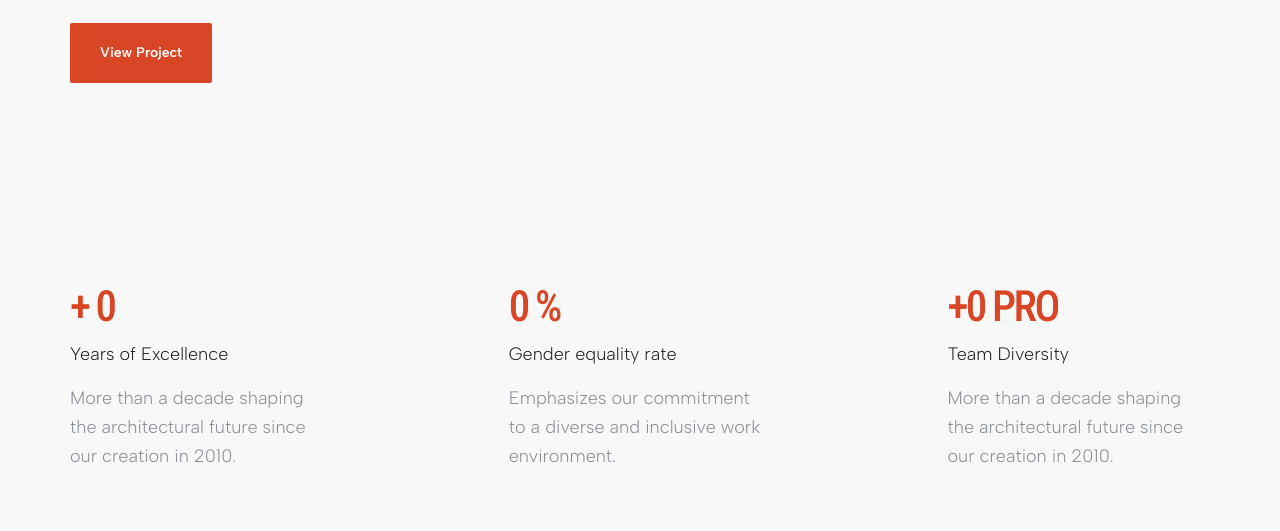
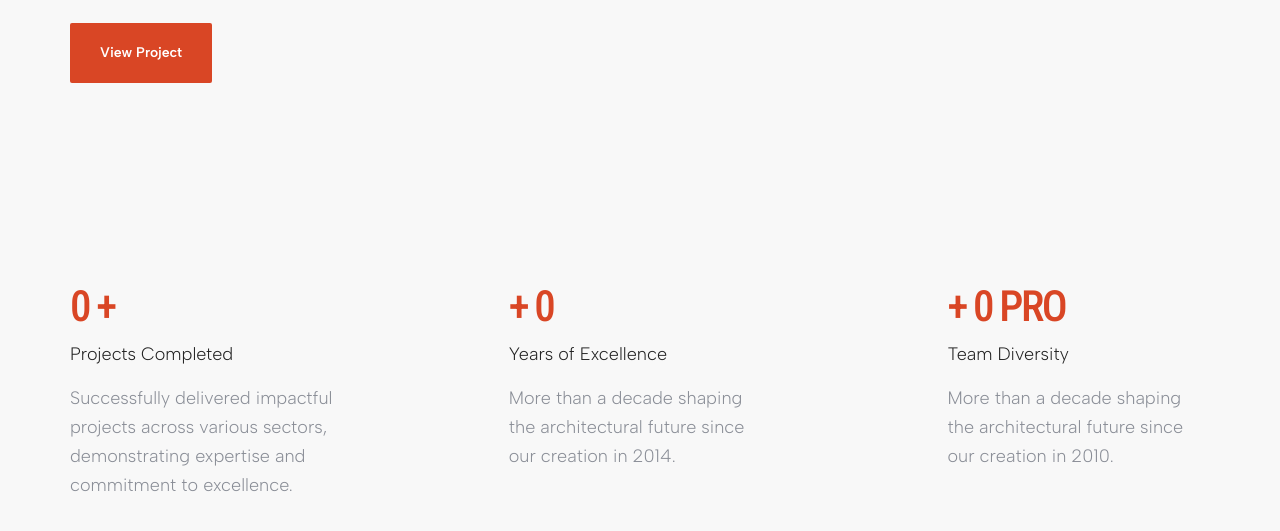
Before and after one commit to RedOrangeLtd/RedOrange-Consultancy, a Next.js app: page / in a window 1280 px wide. Shown: the part 2945-3476 px from the top of the page. Built offline with nearby package versions, Linux system fonts and the light colour scheme.

Commit message:
`Added Counter component and updated page layout`

```diff
--- /dev/null
+++ b/app/components/Counter.js
@@ -0,0 +1,55 @@
+const countersData = [
+  {
+    number: 60,
+    suffix: "+",
+    title: "Projects Completed",
+    description:
+      "Successfully delivered impactful projects across various sectors, demonstrating expertise and commitment to excellence.",
+  },
+
+  {
+    number: 10,
+    prefix: "+",
+    title: "Years of Excellence",
+    description:
+      "More than a decade shaping the architectural future since our creation in 2014.",
+  },
+  {
+    number: 60,
+    prefix: "+",
+    suffix: " Pro",
+    title: "Team Diversity",
+    description:
+      "More than a decade shaping the architectural future since our creation in 2010.",
+  },
+];
+
+const CounterItem = ({ prefix, number, suffix, title, description }) => (
+  <div className="col-lg-3 mil-mb-50">
+    <h3 className="mil-accent mil-mb-10">
+      {prefix && prefix}{" "}
+      <span className="mil-counter" data-number={number}>
+        {number}
+      </span>{" "}
+      {suffix && suffix}
+    </h3>
+    <p className="mil-dark mil-mb-15">{title}</p>
+    <p>{description}</p>
+  </div>
+);
+
+const Counter = () => {
+  return (
+    <div className="mil-bg-soft mil-p-0-150">
+      <div className="container">
+        <div className="row justify-content-between">
+          {countersData.map((counter, index) => (
+            <CounterItem key={index} {...counter} />
+          ))}
+        </div>
+      </div>
+    </div>
+  );
+};
+
+export default Counter;
--- a/app/page.js
+++ b/app/page.js
@@ -3,6 +3,7 @@ import AboutUs from "@/components/AboutUs";
 import MoorkLayout from "@/layout/MoorkLayout";
 import Link from "next/link";
 import Banner from "./components/Banner";
+import Counter from "./components/Counter";
 import OurPartner from "./components/OurPartner";
 import OurProjects from "./components/OurProjects";
 import Teams from "./components/Teams";
@@ -78,7 +79,7 @@ const page = () => {
       {/* projects end */}
 
       {/* counters */}
-      <div className="mil-bg-soft mil-p-0-150">
+      {/* <div className="mil-bg-soft mil-p-0-150">
         <div className="container">
           <div className="row justify-content-between">
             <div className="col-lg-3 mil-mb-50">
@@ -123,7 +124,8 @@ const page = () => {
             </div>
           </div>
         </div>
-      </div>
+      </div> */}
+      <Counter />
       {/* counters end */}
 
       {/* projects */}
--- a/components/AboutUs.js
+++ b/components/AboutUs.js
@@ -32,7 +32,7 @@ const AboutUs = () => {
                   <img
                     loading="lazy"
                     // src="img/home-1/2.png"
-                    src="https://html.bslthemes.com/moork/img/home-1/2.png"
+                    src="/img/about/business-team-meeting-and-presenting-business-resu-2025-03-07-21-45-26-utc.jpg"
                     alt="img"
                     data-value-1={1}
                     data-value-2="1.1"
@@ -45,7 +45,7 @@ const AboutUs = () => {
                   <img
                     loading="lazy"
                     // src="img/home-1/3.png"
-                    src="https://html.bslthemes.com/moork/img/home-1/3.png"
+                    src="/img/about/spiral-staircase-2025-04-03-23-28-33-utc.jpg"
                     alt="img"
                     data-value-1={1}
                     data-value-2="1.1"
```
Also changed, not shown: 2 other files (tests, documents, lock files or other folders).
